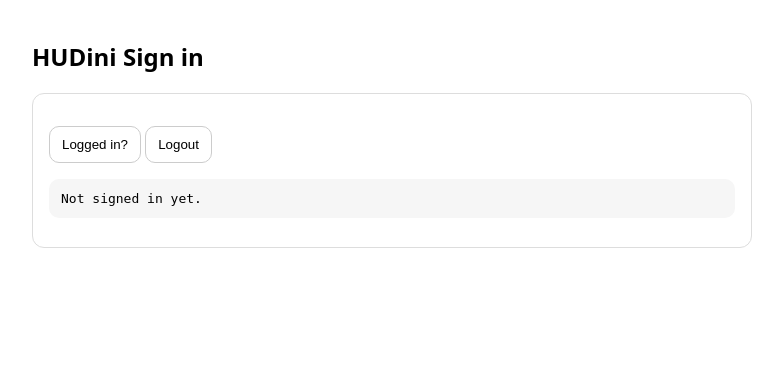
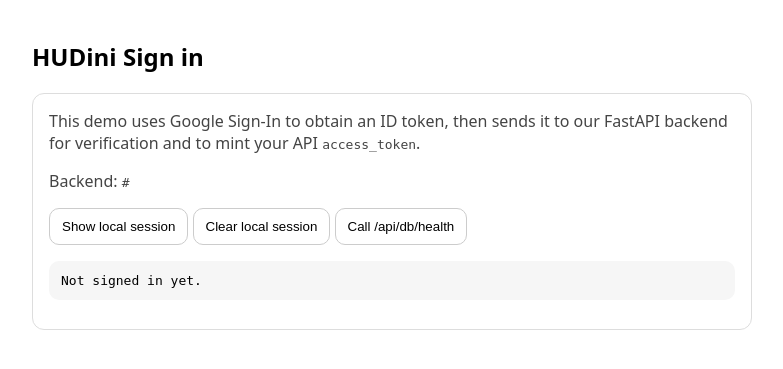
Before and after one commit to rps9/EC463_Team_03_HUD_Glasses, a Flask app: template google auth/templates/index.html in a window 1280 px wide. Shown: the top 369 px of the page, without its empty margins (248-1031 px from the left). Run offline with Flask 3, Linux system fonts and the light colour scheme; the template is opened without the code that fills it: most values are stand-ins (such as "Sample title", 1, 10 or a date in 2020); some libraries are stand-ins or nearby versions.

Commit message:
adding all changes

```diff
--- a/google auth/app.py
+++ b/google auth/app.py
@@ -1,12 +1,10 @@
 import os
-from flask import Flask, request, jsonify, render_template, session
-from google.oauth2 import id_token
-from google.auth.transport import requests as google_requests
+from flask import Flask, render_template
 
 app = Flask(__name__)
-app.secret_key = os.environ.get("FLASK_SECRET", "dev_secret_backup")
 
-GOOGLE_CLIENT_ID = os.environ.get("GOOGLE_CLIENT_ID")
+GOOGLE_CLIENT_ID = "947358624267-8r54cdqqa57fvg4b8338mupkei7biu1e.apps.googleusercontent.com"
+API_BASE_URL = "http://localhost:8080"
 DEBUG = os.environ.get("FLASK_DEBUG", "").lower() in {"1", "true", "yes"}
 PORT = int(os.environ.get("PORT", 5000))
 
@@ -15,39 +13,7 @@ PORT = int(os.environ.get("PORT", 5000))
 def home():
     if not GOOGLE_CLIENT_ID:
         return "Missing GOOGLE_CLIENT_ID env var", 500
-    return render_template("index.html", google_client_id=GOOGLE_CLIENT_ID)
-
-
-@app.post("/auth/google")
-def auth_google():
-    credential = request.form.get("credential") or (request.json or {}).get("credential")
-    if not credential:
-        return jsonify({"ok": False, "error": "Missing credential"}), 400
-
-    try:
-        idinfo = id_token.verify_oauth2_token(
-            credential,
-            google_requests.Request(),
-            audience=GOOGLE_CLIENT_ID,
-        )
-        session["user"] = {
-            "email": idinfo.get("email"),
-            "name": idinfo.get("name"),
-        }
-        return jsonify({"ok": True, "user": session["user"]})
-    except Exception as e:
-        return jsonify({"ok": False, "error": str(e)}), 401
-
-
-@app.post("/logout")
-def logout():
-    session.pop("user", None)
-    return jsonify({"ok": True})
-
-
-@app.get("/me")
-def me():
-    return jsonify({"ok": True, "user": session.get("user")})
+    return render_template("index.html", google_client_id=GOOGLE_CLIENT_ID, api_base_url=API_BASE_URL)
 
 
 if __name__ == "__main__":
--- a/google auth/templates/index.html
+++ b/google auth/templates/index.html
@@ -17,6 +17,14 @@
     <h2>HUDini Sign in</h2>
 
     <div class="card">
+      <p style="margin-top: 0; color: #444;">
+        This demo uses Google Sign-In to obtain an ID token, then sends it to our FastAPI backend for verification and
+        to mint your API <code>access_token</code>.
+      </p>
+      <p style="margin-top: 0; color: #444;">
+        Backend: <code>{{ api_base_url }}</code>
+      </p>
+
       <div
         id="g_id_onload"
         data-client_id="{{ google_client_id }}"
@@ -27,32 +35,59 @@
       <div class="g_id_signin" data-type="standard" data-size="large"></div>
 
       <p style="margin-top: 16px;">
-        <button onclick="loadMe()">Logged in?</button>
-        <button onclick="logout()">Logout</button>
+        <button onclick="showLocal()">Show local session</button>
+        <button onclick="clearLocal()">Clear local session</button>
+        <button onclick="callHealth()">Call /api/db/health</button>
       </p>
 
       <pre id="out">Not signed in yet.</pre>
     </div>
 
     <script>
+      const API_BASE_URL = "{{ api_base_url }}";
+
       async function handleCredentialResponse(response) {
-        const body = new URLSearchParams({ credential: response.credential });
-        const r = await fetch("/auth/google", {
+        const r = await fetch(`${API_BASE_URL}/api/auth/google`, {
           method: "POST",
-          headers: { "Content-Type": "application/x-www-form-urlencoded" },
-          body,
+          headers: { "Content-Type": "application/json" },
+          body: JSON.stringify({ credential: response.credential }),
         });
-        document.getElementById("out").textContent = JSON.stringify(await r.json(), null, 2);
+        const data = await r.json().catch(() => ({}));
+        if (r.ok && data && data.access_token) {
+          localStorage.setItem("hudini_access_token", data.access_token);
+          localStorage.setItem("hudini_user", JSON.stringify(data.user || null));
+          localStorage.setItem("hudini_expires_at", String(data.expires_at || ""));
+        }
+        document.getElementById("out").textContent = JSON.stringify({ status: r.status, data }, null, 2);
       }
 
-      async function loadMe() {
-        const r = await fetch("/me");
-        document.getElementById("out").textContent = JSON.stringify(await r.json(), null, 2);
+      function showLocal() {
+        const tok = localStorage.getItem("hudini_access_token");
+        const userRaw = localStorage.getItem("hudini_user");
+        const expiresAt = localStorage.getItem("hudini_expires_at");
+        let user = null;
+        try { user = userRaw ? JSON.parse(userRaw) : null; } catch (e) {}
+        document.getElementById("out").textContent = JSON.stringify(
+          { ok: true, api_base_url: API_BASE_URL, has_access_token: !!tok, expires_at: expiresAt, user },
+          null,
+          2
+        );
       }
 
-      async function logout() {
-        const r = await fetch("/logout", { method: "POST" });
-        document.getElementById("out").textContent = JSON.stringify(await r.json(), null, 2);
+      function clearLocal() {
+        localStorage.removeItem("hudini_access_token");
+        localStorage.removeItem("hudini_user");
+        localStorage.removeItem("hudini_expires_at");
+        showLocal();
+      }
+
+      async function callHealth() {
+        const tok = localStorage.getItem("hudini_access_token");
+        const r = await fetch(`${API_BASE_URL}/api/db/health`, {
+          headers: tok ? { Authorization: `Bearer ${tok}` } : {},
+        });
+        const data = await r.json().catch(() => ({}));
+        document.getElementById("out").textContent = JSON.stringify({ status: r.status, data }, null, 2);
       }
     </script>
   </body>
```
Also changed, not shown: google auth/README.md, 1 other file.
